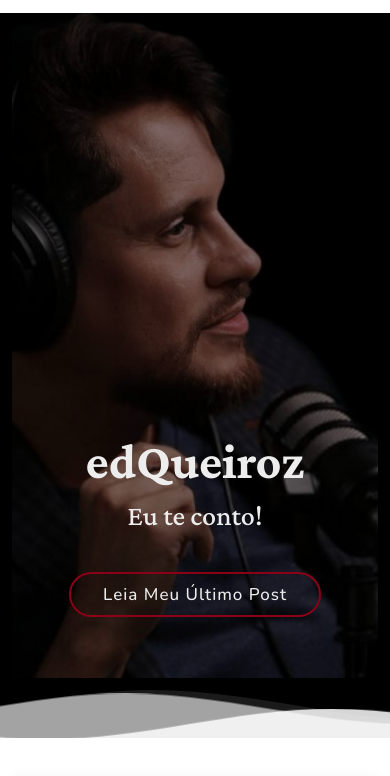
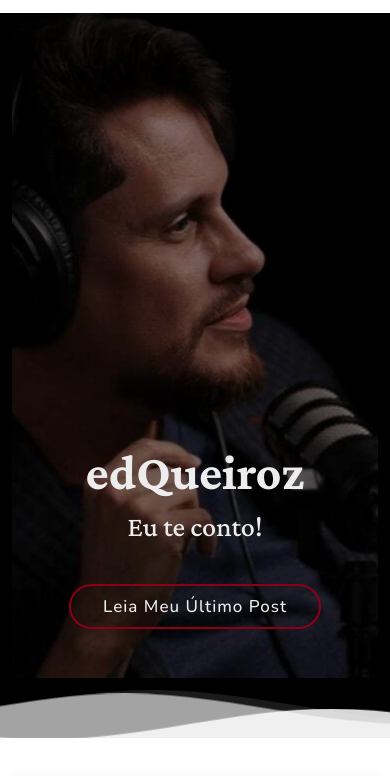
Before and after one commit to cassiaqueiroz/ed-queiroz, a plain HTML site: page index.html in a window 390 px wide. Shown: the part 57-833 px from the top of the page. Drawn offline with nearby package versions, Linux system fonts and the light colour scheme; a script that the page names is missing.

Commit message:
Modificação hero img

```diff
--- a/assets/css/style.css
+++ b/assets/css/style.css
@@ -345,7 +345,7 @@ h1 {
 
 #hero .carousel-item {
   position: relative;
-  background-image: url("../img/ed-hero.jpeg");
+  background-image: url("../img/hero.jpeg");
   background-size: auto;
   background-repeat: no-repeat;
   background-position: bottom 110% left 110%;
@@ -391,17 +391,17 @@ h1 {
   }
 }
 
-@media (max-width: 768px) {
+@media (max-width: 912px) {
   #hero .carousel-container {
-    height: 90vh;
+    height: 100vh;
     width: 100%;
-    padding-top: 80%;
+    padding-top: 63%;
     padding-left: 0;
   }
 
   #hero .carousel-item {
     background-size: auto;
-    background-position: bottom 110% center;
+    background-position: bottom 105% center;
   }
 
   #hero h2 {
--- a/index.html
+++ b/index.html
@@ -50,7 +50,7 @@
 
       <nav id="navbar" class="navbar order-last order-lg-0">
         <ul>
-          <li><a class="nav-link active" href="#">Início</a></li>
+          <li><a class="nav-link active" href="index.html">Início</a></li>
           <li><a class="nav-link" href="blog.html">Blog</a></li>
           <li><a class="nav-link" href="#about">Sobre mim</a></li>
 
```
Also changed, not shown: assets/img/ed-hero.jpeg (deleted), assets/img/hero.jpeg (added).
